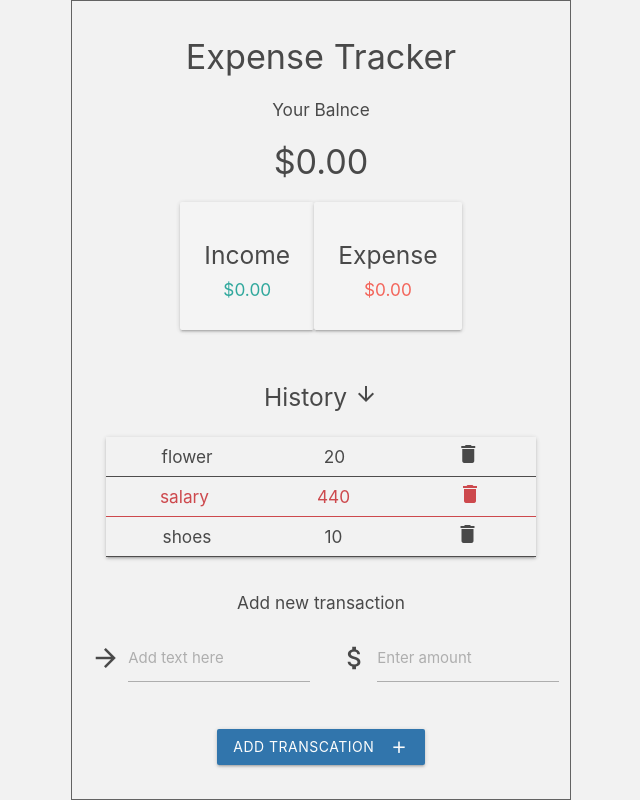
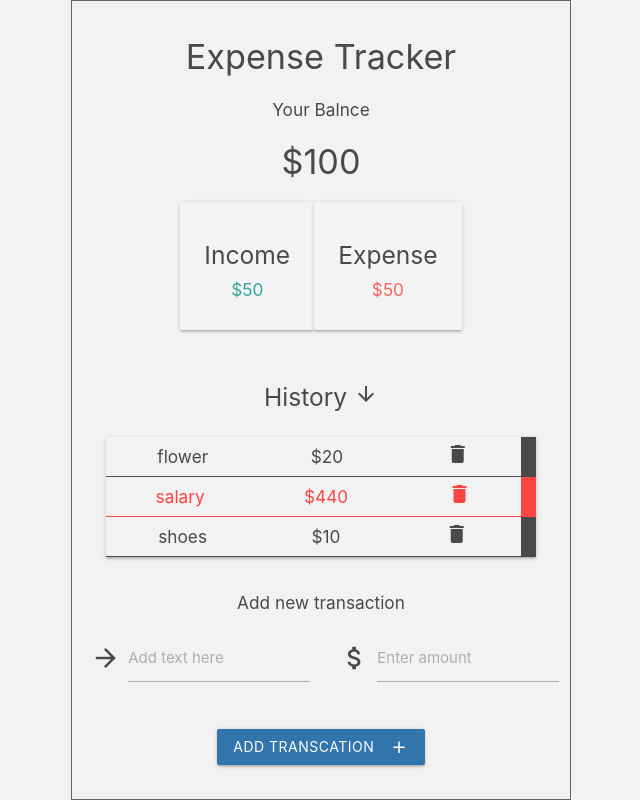
Before and after one commit to bilalfareed83/Expense-Tracker, a React (Create React App) app: page / in a window 1280 px wide. Shown: the whole page, without its empty margins (319-959 px from the left). Built offline with nearby package versions, Linux system fonts and the light colour scheme.

Commit message:
update components style

```diff
--- a/package.json
+++ b/package.json
@@ -7,6 +7,7 @@
     "@testing-library/react": "^9.3.2",
     "@testing-library/user-event": "^7.1.2",
     "react": "^16.13.1",
+    "react-countup": "^4.3.3",
     "react-dom": "^16.13.1",
     "react-scripts": "3.4.1"
   },
--- a/src/App.css
+++ b/src/App.css
@@ -1,9 +1,9 @@
 .App {
   text-align: center;
-  display:flex;
+  display: flex;
   align-items: center;
   justify-content: center;
-  background-color:#f2f2f2;
+  background-color: #f2f2f2;
 }
 
 .App-logo {
@@ -18,7 +18,6 @@
 }
 
 .App-header {
-
   max-width: 500px;
   min-height: 100vh;
   display: flex;
@@ -27,11 +26,10 @@
   justify-content: center;
   font-size: calc(10px + 2vmin);
   /* color: white; */
-  opacity: .8;
+  opacity: 0.8;
   border: 1px solid;
-  border-color:  #404040;
+  border-color: #404040;
   box-shadow: black;
-
 }
 
 .App-link {
@@ -47,27 +45,30 @@
   }
 }
 
-
 .input-field :focus {
-  border-bottom: 1px solid #01579b ;
-  box-shadow: 0 1px 0 0 #01579b ;
+  border-bottom: 1px solid #01579b !important;
+  box-shadow: 0 1px 0 0 #01579b !important ;
 }
 
-.minAmount{
-  display: flex;
-  justify-content:space-around;
-  border-bottom: .5px solid;
-  border-bottom-color: #c41f25;
-  width: 430px;
-  color: #c41f25;
-
+input-field label {
+  color: #01579b !important;
 }
 
-.plusAmount{
+.minAmount {
   display: flex;
-  justify-content:space-around;
-  border-bottom: .5px solid;
+  justify-content: space-around;
+  border-bottom: 0.5px solid;
+  border-right: 15px solid;
+  border-bottom-color: #ff1a1a;
+  width: 430px;
+  color: #ff1a1a;
+}
+
+.plusAmount {
+  display: flex;
+  justify-content: space-around;
+  border-bottom: 0.5px solid;
+  border-right: 15px solid;
   border-bottom-color: #262424;
   width: 430px;
-
 }
--- a/src/components/AddTransation.js
+++ b/src/components/AddTransation.js
@@ -8,9 +8,9 @@ export const AddTransation = () => {
       <div className="row">
         <form className="col s12">
           <div className="row">
-            <div className="input-field col s6 ">
+            <div className="input-field col s6  input-field  ">
               <i className="material-icons prefix ">arrow_forward</i>
-              <input id="icon_prefix" type="text" className="validate " />
+              <input id="icon_prefix" type="text" className="validate  " />
               <label htmlFor="icon_prefix">Add text here</label>
             </div>
             <div className="input-field col s6 ">
--- a/src/components/Balance.js
+++ b/src/components/Balance.js
@@ -1,10 +1,13 @@
 import React from 'react';
+import CountUp from 'react-countup';
 
 export const Balance = () => {
   return (
     <div>
       <h6>Your Balnce</h6>
-      <h4>$0.00</h4>
+      <h4>
+        $<CountUp end={100} duration={2.0} separator="," />
+      </h4>
     </div>
   );
 };
--- a/src/components/IncomeExpense.js
+++ b/src/components/IncomeExpense.js
@@ -1,4 +1,5 @@
 import React from 'react';
+import CountUp from 'react-countup';
 
 export const IncomeExpense = () => {
   return (
@@ -7,16 +8,19 @@ export const IncomeExpense = () => {
         <div className=" s12 m5">
           <div className="card-panel teal #f5f5f5 grey lighten-4">
             <h5>Income</h5>
-            <h6 className="#009688 teal-text">$0.00</h6>
+            <h6 className="#009688 teal-text">
+              $<CountUp end={50} separator="," duration={2.0} />
+            </h6>
           </div>
         </div>
       </div>
-      <div className="row">
-        <div className="s12 m5">
-          <div className="card-panel #f5f5f5 grey lighten-4">
-            <h5>Expense</h5>
-            <h6 className="#f44336 red-text ">$0.00</h6>
-          </div>
+      <div className="s12 m5">
+        <div className="card-panel #f5f5f5 grey lighten-4">
+          <h5>Expense</h5>
+          <h6 className="#f44336 red-text ">
+            $
+            <CountUp end={50} separator="," duration={2.0} />
+          </h6>
         </div>
       </div>
     </div>
--- a/src/components/TransationList.js
+++ b/src/components/TransationList.js
@@ -1,6 +1,8 @@
 import React, { useContext } from 'react';
 import { GlobalContext } from '../context/GlobalState';
 import '../App.css';
+import CountUp from 'react-countup';
+
 export const TransationList = () => {
   const { transcation } = useContext(GlobalContext);
 
@@ -19,7 +21,14 @@ export const TransationList = () => {
             className={transaction.amount < 0 ? 'minAmount' : 'plusAmount'}
           >
             <h6>{transaction.text}</h6>
-            <h6>{Math.abs(transaction.amount)}</h6>
+            <h6>
+              $
+              <CountUp
+                end={Math.abs(transaction.amount)}
+                duration={2.0}
+                separator=","
+              />
+            </h6>
             <span>
               <i className="material-icons ">delete</i>
             </span>
```
Also changed, not shown: 2 other files (tests, documents, lock files or other folders).
